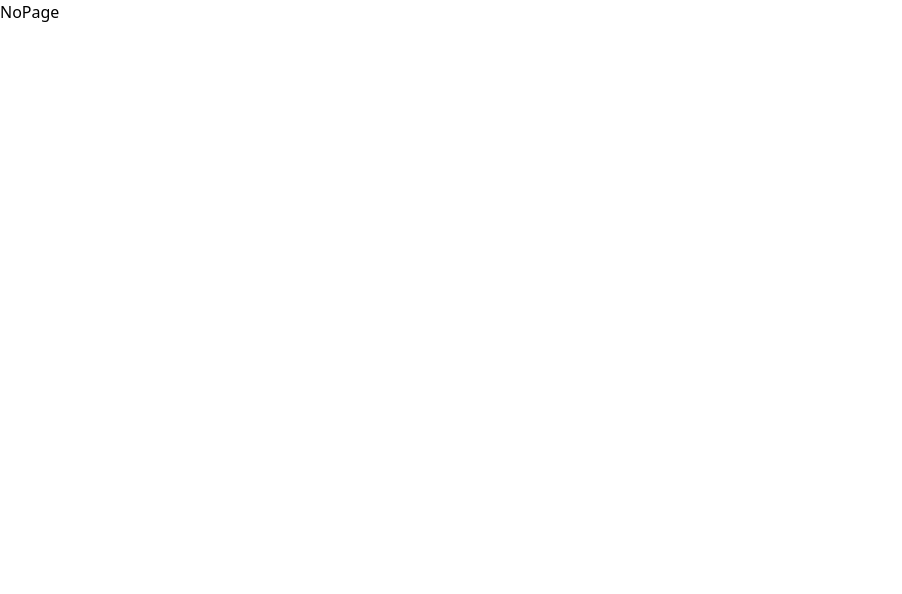
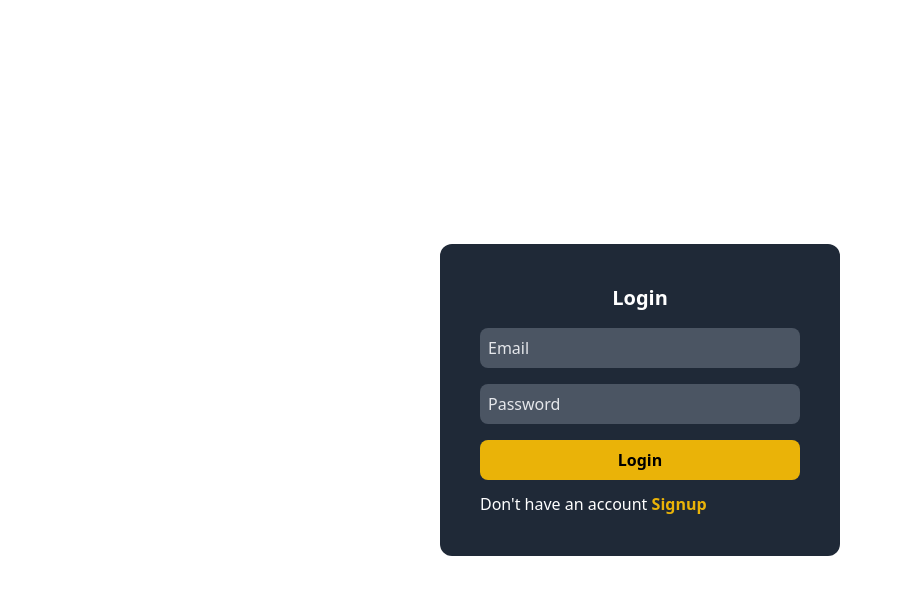
Before and after one commit to AradhyA360/RymdClothing, a React (Vite) app in the folder RymdClothing/: page /login in a window 1280 px wide. Shown: the top 594 px of the page, without its empty margins (0-902 px from the left). Built offline with nearby package versions, Linux system fonts and the light colour scheme.

Commit message:
Login & Signup Page

```diff
--- a/RymdClothing/package.json
+++ b/RymdClothing/package.json
@@ -11,6 +11,7 @@
   },
   "dependencies": {
     "@headlessui/react": "^1.7.18",
+    "lucide-react": "^0.312.0",
     "react": "^18.2.0",
     "react-dom": "^18.2.0",
     "react-icons": "^5.0.1",
--- a/RymdClothing/src/App.jsx
+++ b/RymdClothing/src/App.jsx
@@ -5,6 +5,8 @@
 import Cart from "./pages/cart/Cart";
 import NoPage from "./pages/nopage/NoPage";
 import MyState from "./context/data/myState";
+import Login from "./pages/registration/Login";
+import Signup from "./pages/registration/Signup";
 
 function App() {
   return (
@@ -15,6 +17,8 @@
           <Route path="/order" element={<Order />} />
           <Route path="/cart" element={<Cart />} />
           <Route path="/dashboard" element={<Dashboard />} />
+          <Route path="/login" element={<Login />} />
+          <Route path="/signup" element={<Signup />} />
           <Route path="/*" element={<NoPage />} />
         </Routes>
       </Router>
--- /dev/null
+++ b/RymdClothing/src/pages/registration/Login.jsx
@@ -0,0 +1,45 @@
+import { Link } from "react-router-dom";
+
+function Login() {
+  return (
+    <div className=" flex justify-center items-center h-screen">
+      <div className=" bg-gray-800 px-10 py-10 rounded-xl ">
+        <div className="">
+          <h1 className="text-center text-white text-xl mb-4 font-bold">
+            Login
+          </h1>
+        </div>
+        <div>
+          <input
+            type="email"
+            name="email"
+            className=" bg-gray-600 mb-4 px-2 py-2 w-full lg:w-[20em] rounded-lg text-white placeholder:text-gray-200 outline-none"
+            placeholder="Email"
+          />
+        </div>
+        <div>
+          <input
+            type="password"
+            className=" bg-gray-600 mb-4 px-2 py-2 w-full lg:w-[20em] rounded-lg text-white placeholder:text-gray-200 outline-none"
+            placeholder="Password"
+          />
+        </div>
+        <div className=" flex justify-center mb-3">
+          <button className=" bg-yellow-500 w-full text-black font-bold  px-2 py-2 rounded-lg">
+            Login
+          </button>
+        </div>
+        <div>
+          <h2 className="text-white">
+            Don't have an account{" "}
+            <Link className=" text-yellow-500 font-bold" to={"/signup"}>
+              Signup
+            </Link>
+          </h2>
+        </div>
+      </div>
+    </div>
+  );
+}
+
+export default Login;
--- /dev/null
+++ b/RymdClothing/src/pages/registration/Signup.jsx
@@ -0,0 +1,45 @@
+import { Link } from "react-router-dom";
+
+function Signup() {
+  return (
+    <div className=" flex justify-center items-center h-screen">
+      <div className=" bg-gray-800 px-10 py-10 rounded-xl ">
+        <div className="">
+          <h1 className="text-center text-white text-xl mb-4 font-bold">
+            Signup
+          </h1>
+        </div>
+        <div>
+          <input
+            type="email"
+            name="email"
+            className=" bg-gray-600 mb-4 px-2 py-2 w-full lg:w-[20em] rounded-lg text-white placeholder:text-gray-200 outline-none"
+            placeholder="Email"
+          />
+        </div>
+        <div>
+          <input
+            type="password"
+            className=" bg-gray-600 mb-4 px-2 py-2 w-full lg:w-[20em] rounded-lg text-white placeholder:text-gray-200 outline-none"
+            placeholder="Password"
+          />
+        </div>
+        <div className=" flex justify-center mb-3">
+          <button className=" bg-red-500 w-full text-white font-bold  px-2 py-2 rounded-lg">
+            Signup
+          </button>
+        </div>
+        <div>
+          <h2 className="text-white">
+            Have an account{" "}
+            <Link className=" text-red-500 font-bold" to={"/login"}>
+              Login
+            </Link>
+          </h2>
+        </div>
+      </div>
+    </div>
+  );
+}
+
+export default Signup;
```
Also changed, not shown: 1 other file (tests, documents, lock files or other folders).
